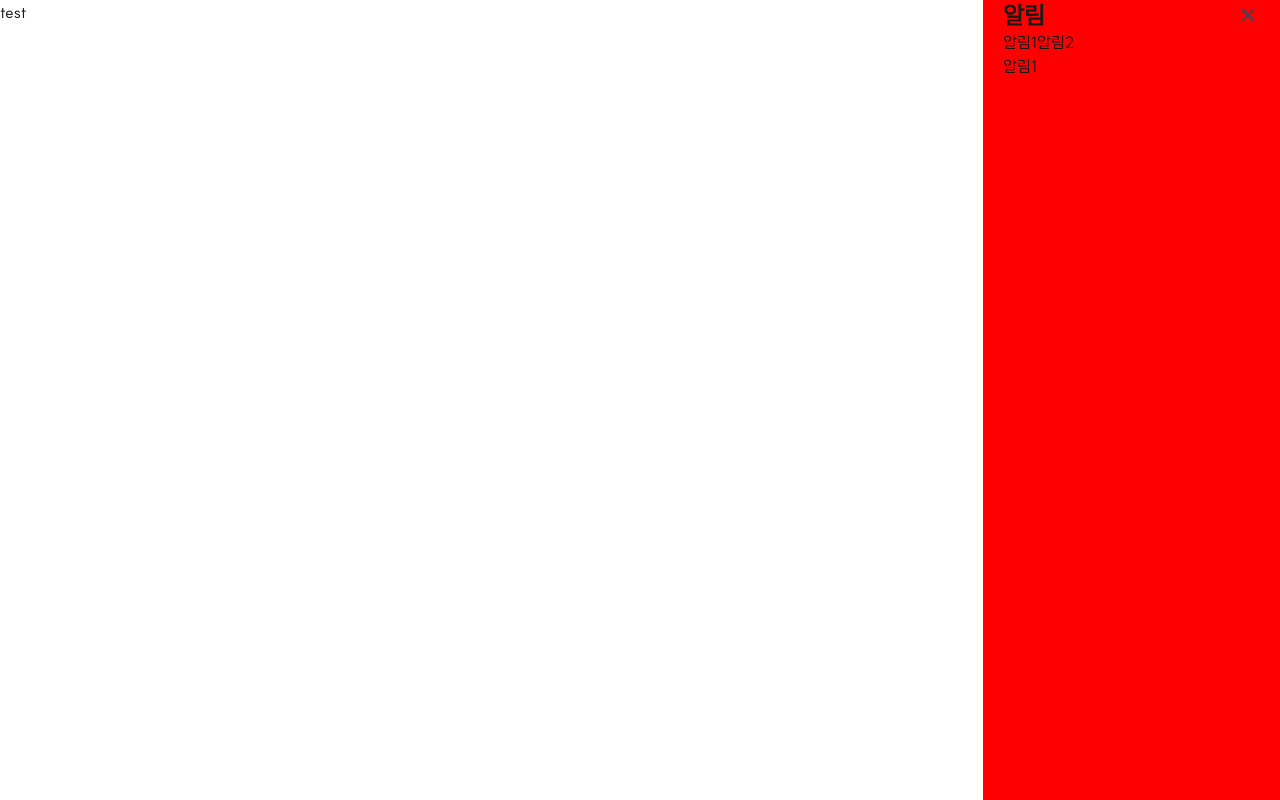
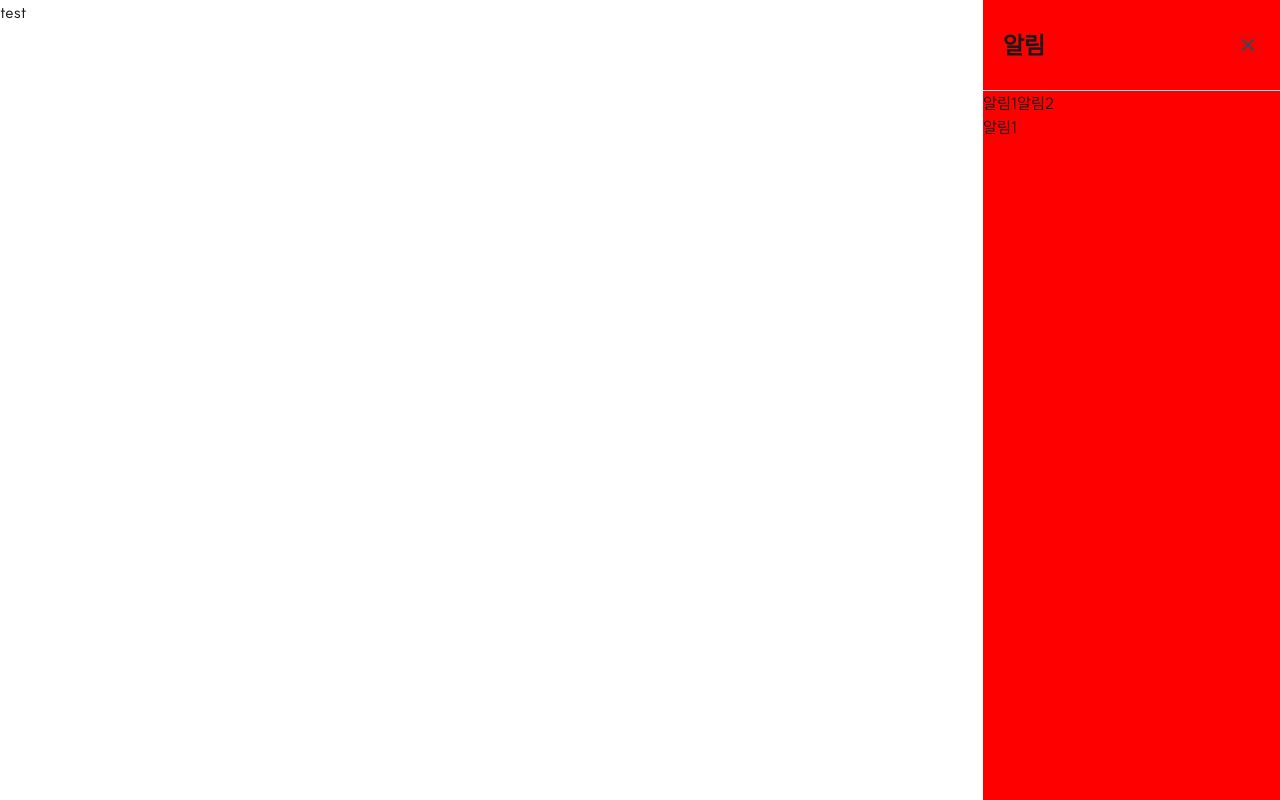
Before and after one commit to muzi55/didit, a Next.js app: page / in a window 1280 px wide. Built offline with nearby package versions, Linux system fonts and the light colour scheme.

Commit message:
style: AlarmHeader 컴포넌트 스타일링
패딩 적용 수정, 및 보더 추가

```diff
--- a/src/app/_components/alarm/AlarmBox.tsx
+++ b/src/app/_components/alarm/AlarmBox.tsx
@@ -25,7 +25,7 @@ export default function AlarmBox() {
 
 const AlarmHeader = ({ onClick }: { onClick: () => void }) => {
 	return (
-		<div className="flex justify-between">
+		<div className="flex justify-between py-[30px] border-b border-stroke px-[20px]">
 			<h4 className="text-H6">알림</h4>
 			<button onClick={onClick}>{icons.cross(crossMedium)}</button>
 		</div>
--- a/src/app/globals.css
+++ b/src/app/globals.css
@@ -138,8 +138,6 @@ body {
 
   .alarmBox{
     width: 297px;
-    padding-left: 20px;
-    padding-right: 20px;
     height: 100dvh;
     background: red;
   }
```
